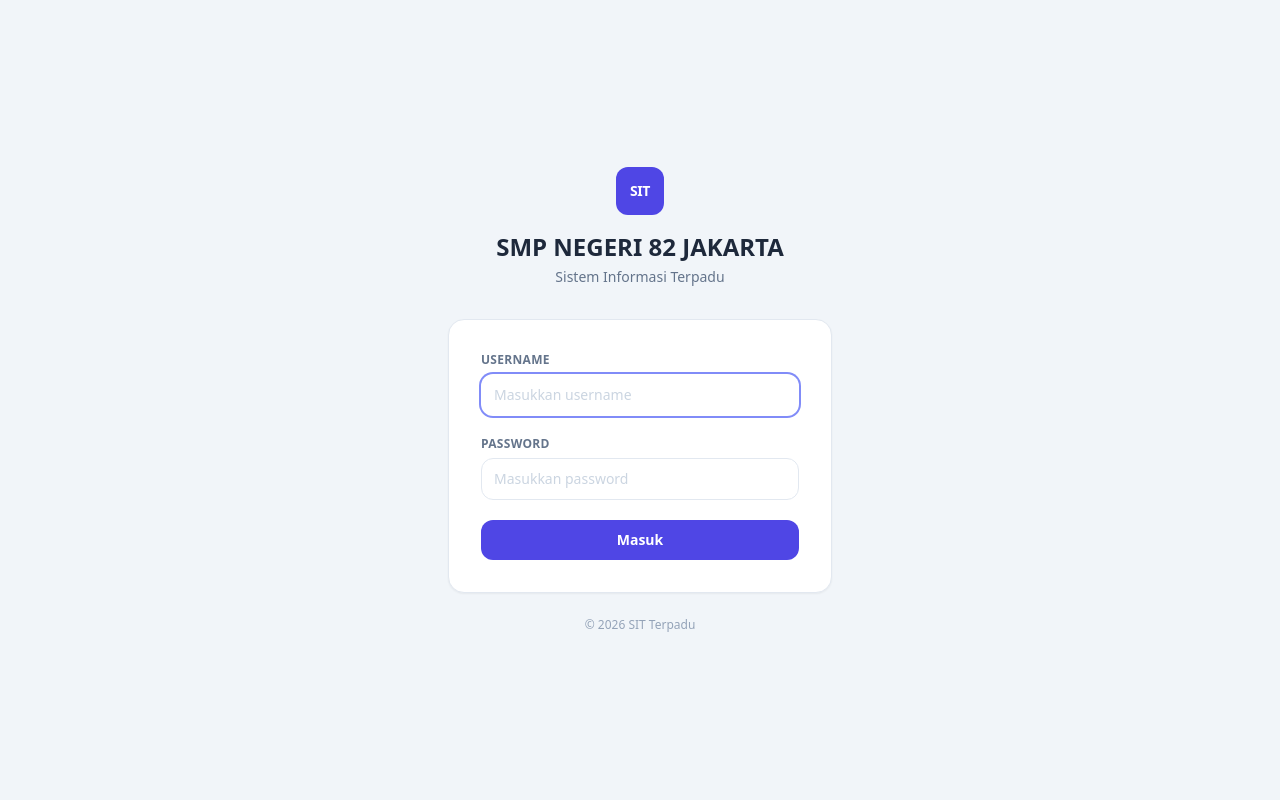
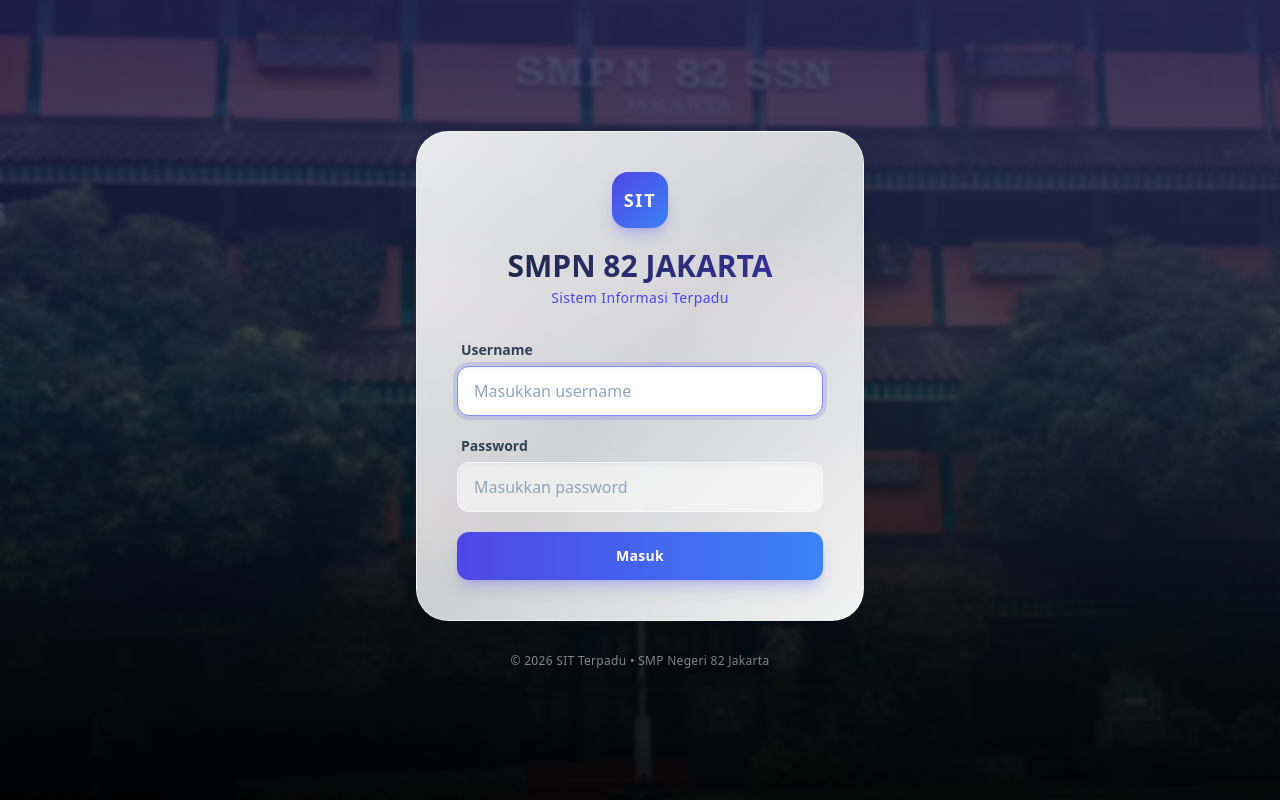
Before and after one commit to bangdastin/SIT_App, a React (Vite) app: page / in a window 1280 px wide. Built offline with nearby package versions, Linux system fonts and the light colour scheme.

Commit message:
Update Login.jsx
up

```diff
--- a/src/components/Login.jsx
+++ b/src/components/Login.jsx
@@ -1,5 +1,9 @@
 import { useState } from 'react'
 import { validateLogin } from '../utils/auth'
+
+// Sesuaikan relative path ini jika posisi file komponen Anda berbeda.
+// Karena gambar ada di src/BG.jpeg, jika file ini ada di src/components/, gunakan '../BG.jpeg'
+import bgImage from '../BG.jpeg'
 
 export default function Login({ onLogin }) {
   const [username, setUsername] = useState('')
@@ -26,57 +30,90 @@ export default function Login({ onLogin }) {
   }
 
   return (
-    <div className="min-h-screen bg-slate-100 flex items-center justify-center p-4">
-      <div className="w-full max-w-sm">
-        <div className="text-center mb-8">
-          <div className="inline-flex items-center justify-center w-12 h-12 bg-indigo-600 rounded-xl mb-4">
-            <span className="text-white text-sm font-black tracking-tight">SIT</span>
+    <div
+      className="min-h-screen flex items-center justify-center p-4 bg-cover bg-center bg-no-repeat relative"
+      style={{ backgroundImage: `url(${bgImage})` }}
+    >
+      {/* OVERLAY: Gradasi gelap transparan untuk memperjelas form di depan gambar */}
+      <div className="absolute inset-0 bg-gradient-to-b from-indigo-950/80 via-slate-900/70 to-black/90 backdrop-blur-[2px]"></div>
+
+      {/* CONTAINER UTAMA */}
+      <div className="relative z-10 w-full max-w-md">
+
+        {/* FORM CARD: Efek Glassmorphism (Kaca) dengan Gradasi */}
+        <div className="bg-gradient-to-br from-white/90 via-white/80 to-white/95 backdrop-blur-xl rounded-[2rem] shadow-2xl border border-white/50 p-8 sm:p-10">
+
+          {/* HEADER SECTION */}
+          <div className="text-center mb-8">
+            <div className="inline-flex items-center justify-center w-14 h-14 bg-gradient-to-br from-indigo-600 to-blue-500 rounded-2xl shadow-lg shadow-indigo-500/30 mb-5">
+              <span className="text-white text-lg font-black tracking-widest">SIT</span>
+            </div>
+            {/* Teks menggunakan efek gradasi */}
+            <h1 className="text-2xl sm:text-3xl font-extrabold text-transparent bg-clip-text bg-gradient-to-r from-slate-800 to-indigo-800 mb-1">
+              SMPN 82 JAKARTA
+            </h1>
+            <p className="text-indigo-600 font-medium text-sm tracking-wide">
+              Sistem Informasi Terpadu
+            </p>
           </div>
-          <h1 className="text-2xl font-bold text-slate-800">SMP NEGERI 82 JAKARTA</h1>
-          <p className="text-slate-500 text-sm mt-1">Sistem Informasi Terpadu</p>
-        </div>
 
-        <div className="bg-white rounded-2xl shadow-sm border border-slate-200 p-8">
+          {/* FORM INPUT SECTION */}
           <form onSubmit={handleSubmit} className="space-y-5">
             <div>
-              <label className="label">Username</label>
+              <label className="block text-sm font-semibold text-slate-700 mb-1.5 ml-1">Username</label>
               <input
                 type="text"
                 value={username}
                 onChange={e => { setUsername(e.target.value); setError('') }}
-                className="input"
+                className="w-full px-4 py-3 bg-white/60 border border-white/50 focus:border-indigo-400 focus:bg-white focus:ring-4 focus:ring-indigo-500/20 rounded-xl outline-none transition-all duration-300 text-slate-700 placeholder-slate-400 font-medium shadow-inner"
                 placeholder="Masukkan username"
                 autoComplete="username"
                 autoFocus
               />
             </div>
+
             <div>
-              <label className="label">Password</label>
+              <label className="block text-sm font-semibold text-slate-700 mb-1.5 ml-1">Password</label>
               <input
                 type="password"
                 value={password}
                 onChange={e => { setPassword(e.target.value); setError('') }}
-                className="input"
+                className="w-full px-4 py-3 bg-white/60 border border-white/50 focus:border-indigo-400 focus:bg-white focus:ring-4 focus:ring-indigo-500/20 rounded-xl outline-none transition-all duration-300 text-slate-700 placeholder-slate-400 font-medium shadow-inner"
                 placeholder="Masukkan password"
                 autoComplete="current-password"
               />
             </div>
+
             {error && (
-              <p className="text-rose-500 text-xs bg-rose-50 border border-rose-100 rounded-lg px-3 py-2">
-                {error}
-              </p>
+              <div className="flex items-center gap-2 bg-rose-50/90 backdrop-blur-sm border border-rose-200 text-rose-600 px-4 py-3 rounded-xl animate-pulse">
+                <svg xmlns="http://www.w3.org/2000/svg" className="h-5 w-5 shrink-0" viewBox="0 0 20 20" fill="currentColor">
+                  <path fillRule="evenodd" d="M18 10a8 8 0 11-16 0 8 8 0 0116 0zm-7 4a1 1 0 11-2 0 1 1 0 012 0zm-1-9a1 1 0 00-1 1v4a1 1 0 102 0V6a1 1 0 00-1-1z" clipRule="evenodd" />
+                </svg>
+                <p className="text-sm font-medium">{error}</p>
+              </div>
             )}
+
             <button
               type="submit"
               disabled={loading}
-              className="w-full bg-indigo-600 hover:bg-indigo-700 disabled:opacity-60 text-white font-semibold py-2.5 rounded-xl text-sm transition"
+              className="w-full mt-2 bg-gradient-to-r from-indigo-600 to-blue-500 hover:from-indigo-500 hover:to-blue-400 disabled:opacity-70 disabled:cursor-not-allowed text-white font-bold text-sm tracking-wide py-3.5 rounded-xl transition-all duration-300 shadow-lg shadow-indigo-500/30 hover:shadow-indigo-500/50 transform hover:-translate-y-0.5 active:translate-y-0"
             >
-              {loading ? 'Memuat...' : 'Masuk'}
+              {loading ? (
+                <span className="flex items-center justify-center gap-2">
+                  <svg className="animate-spin h-5 w-5 text-white" xmlns="http://www.w3.org/2000/svg" fill="none" viewBox="0 0 24 24">
+                    <circle className="opacity-25" cx="12" cy="12" r="10" stroke="currentColor" strokeWidth="4"></circle>
+                    <path className="opacity-75" fill="currentColor" d="M4 12a8 8 0 018-8V0C5.373 0 0 5.373 0 12h4zm2 5.291A7.962 7.962 0 014 12H0c0 3.042 1.135 5.824 3 7.938l3-2.647z"></path>
+                  </svg>
+                  Memuat...
+                </span>
+              ) : 'Masuk'}
             </button>
           </form>
         </div>
 
-        <p className="text-center text-xs text-slate-400 mt-6">© 2026 SIT Terpadu</p>
+        <p className="text-center text-xs text-white/50 font-medium mt-8 tracking-wide drop-shadow-md">
+          © 2026 SIT Terpadu • SMP Negeri 82 Jakarta
+        </p>
       </div>
     </div>
   )
```
